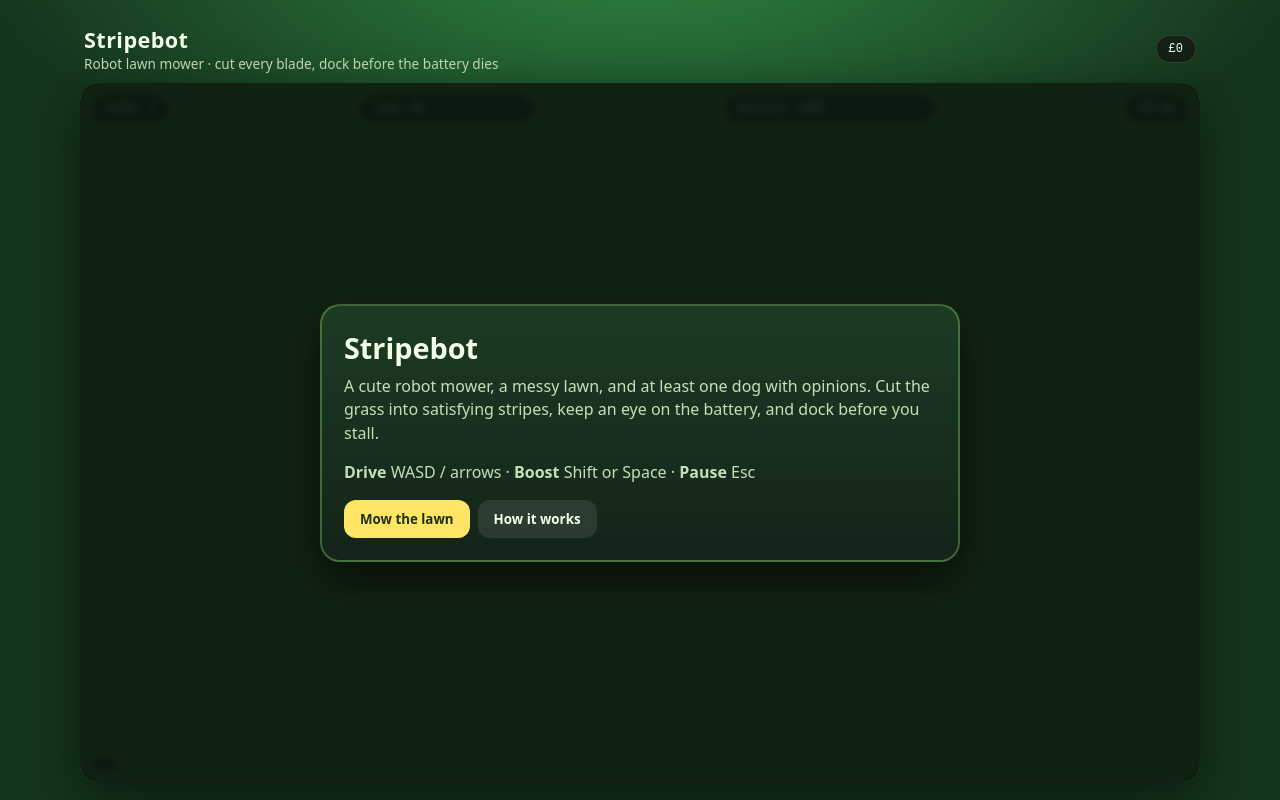
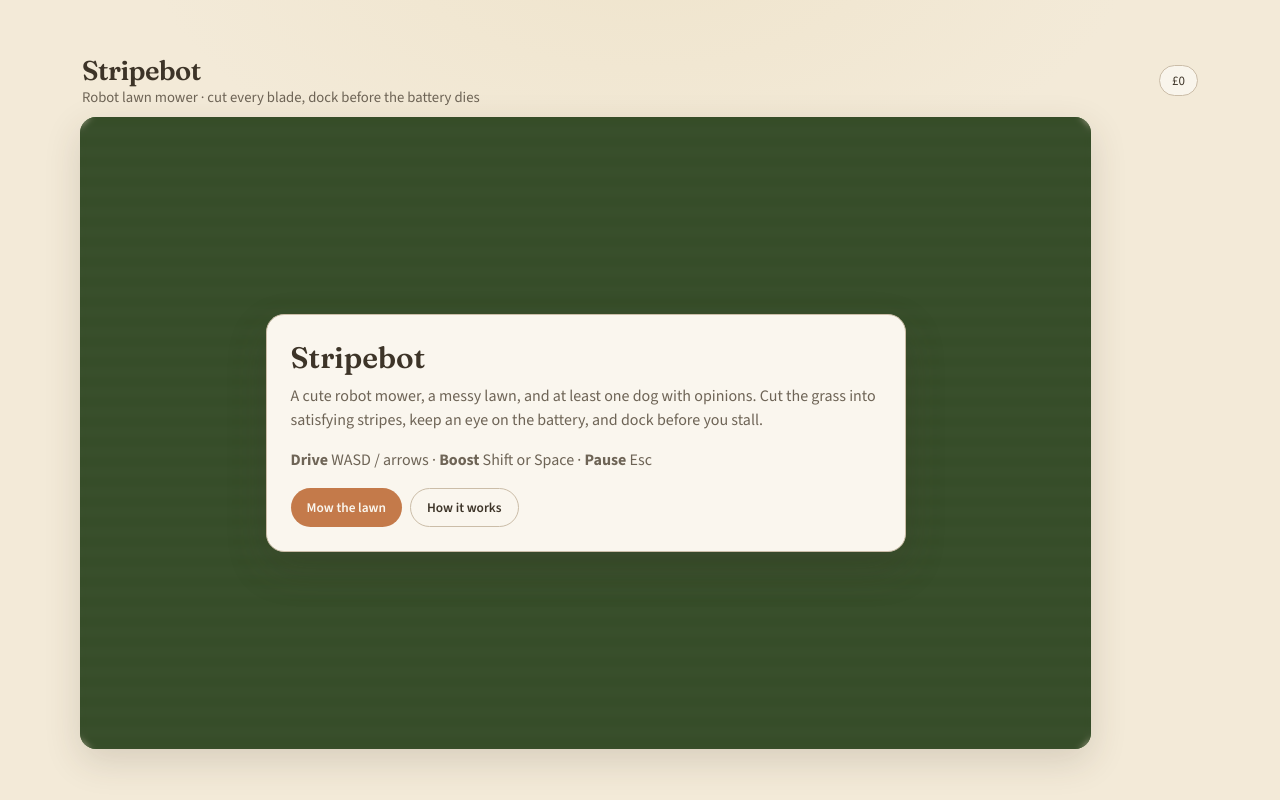
Before and after one commit to heybmtn/stripebot, a website built with Vite: page index.html in a window 1280 px wide. Built offline with nearby package versions, Linux system fonts and the light colour scheme.

Commit message:
Slow-living redesign: HUD off the lawn

```diff
--- a/src/style.css
+++ b/src/style.css
@@ -1,69 +1,283 @@
 :root {
-  --soil: #3a2416;
-  --lawn: #1f6b34;
-  --cut: #8fd96a;
-  --panel: #142016ee;
-  --ink: #f4ffe8;
-  --muted: #c5e0b8;
-  --accent: #ffe566;
-  --danger: #ff6b4a;
-  --charge: #6ad4ff;
+  --linen: #f3ead8;
+  --paper: #faf6ee;
+  --ink: #3d3428;
+  --muted: #6e6456;
+  --sage: #7a8f6a;
+  --sage-deep: #4d5e42;
+  --clay: #c47a4a;
+  --honey: #d4a574;
+  --panel: #faf6eef2;
+  --soil: #8a6a4e;
+  --charge: #6d8b7a;
 }
 
-* { box-sizing: border-box; }
+* {
+  box-sizing: border-box;
+}
 
-html, body {
+html,
+body {
   margin: 0;
   min-height: 100%;
-  background: radial-gradient(1200px 600px at 50% -10%, #2f8a45 0%, transparent 55%), #16351d;
+  background:
+    radial-gradient(900px 480px at 50% -8%, #efe4cc 0%, transparent 55%),
+    var(--linen);
   color: var(--ink);
-  font-family: Fredoka, system-ui, sans-serif;
+  font-family: "Source Sans 3", system-ui, sans-serif;
   overflow: hidden;
 }
 
-#app { min-height: 100dvh; display: grid; place-items: center; padding: 12px; }
-.shell { width: min(1120px, 100%); display: grid; gap: 10px; }
-.topbar { display: flex; justify-content: space-between; align-items: center; gap: 12px; padding: 8px 4px 0; }
-.brand { display: flex; align-items: center; gap: 10px; }
-.brand h1 { margin: 0; font-size: 1.35rem; letter-spacing: 0.02em; }
-.brand p { margin: 0; color: var(--muted); font-size: 0.85rem; }
+#app {
+  min-height: 100dvh;
+  display: grid;
+  place-items: center;
+  padding: 16px;
+}
+
+.shell {
+  width: min(1120px, 100%);
+  display: grid;
+  gap: 10px;
+}
+
+.topbar {
+  display: flex;
+  justify-content: space-between;
+  align-items: center;
+  gap: 12px;
+  padding: 2px 2px 0;
+}
+
+.brand h1 {
+  margin: 0;
+  font-family: Fraunces, Georgia, serif;
+  font-size: 1.7rem;
+  font-weight: 600;
+  letter-spacing: -0.02em;
+}
+
+.brand p {
+  margin: 0;
+  color: var(--muted);
+  font-size: 0.92rem;
+}
+
+.status,
+.footer-status {
+  display: flex;
+  flex-wrap: wrap;
+  align-items: center;
+  gap: 8px;
+}
+
+.footer-status {
+  min-height: 2rem;
+}
+
+.shell.is-title .status,
+.shell.is-title .footer-status {
+  visibility: hidden;
+}
+
 .stage {
-  position: relative; border-radius: 18px; overflow: hidden;
-  box-shadow: 0 18px 50px #041208aa, inset 0 0 0 3px #0d2814;
-  background: #0c1a10; aspect-ratio: 16 / 10; max-height: calc(100dvh - 88px);
+  position: relative;
+  border-radius: 16px;
+  overflow: hidden;
+  box-shadow:
+    0 12px 36px #3d342828,
+    inset 0 0 0 1px #cbbda8;
+  background: #d9cbb4;
+  aspect-ratio: 16 / 10;
+  max-height: calc(100dvh - 168px);
 }
-canvas { display: block; width: 100%; height: 100%; image-rendering: pixelated; }
-.hud { pointer-events: none; position: absolute; inset: 0; display: grid; grid-template-rows: auto 1fr auto; padding: 12px; }
-.hud-row { display: flex; justify-content: space-between; gap: 8px; flex-wrap: wrap; }
+
+canvas {
+  display: block;
+  width: 100%;
+  height: 100%;
+  image-rendering: pixelated;
+}
+
 .pill {
-  pointer-events: none; background: var(--panel); border: 1px solid #ffffff22;
-  border-radius: 999px; padding: 6px 12px; font-family: "IBM Plex Mono", monospace;
-  font-size: 12px; display: flex; align-items: center; gap: 8px; backdrop-filter: blur(6px);
+  background: var(--panel);
+  border: 1px solid #cbbda8;
+  border-radius: 999px;
+  padding: 6px 12px;
+  font-size: 13px;
+  font-weight: 500;
+  display: flex;
+  align-items: center;
+  gap: 8px;
+  color: var(--ink);
 }
-.bar { width: 88px; height: 8px; border-radius: 99px; background: #ffffff22; overflow: hidden; }
-.bar > span { display: block; height: 100%; width: 0%; background: linear-gradient(90deg, #7cff7c, #d6ff4a); }
-.bar.battery > span { background: linear-gradient(90deg, #ff5d4a, #ffe566, #6ad4ff); background-size: 88px 8px; }
-.warn { color: var(--accent); font-weight: 700; }
-.overlay { position: absolute; inset: 0; display: grid; place-items: center; padding: 18px; background: #08140ccc; backdrop-filter: blur(4px); }
-.overlay.hidden { display: none; }
-.card { width: min(640px, 100%); background: linear-gradient(180deg, #1d3b24 0%, #132418 100%); border: 2px solid #8fe37a55; border-radius: 20px; padding: 22px; box-shadow: 0 20px 40px #0008; }
-.card h2 { margin: 0 0 8px; font-size: 1.8rem; }
-.card p { margin: 0 0 16px; color: var(--muted); line-height: 1.45; }
-.actions { display: flex; flex-wrap: wrap; gap: 8px; }
-button, .btn { font-family: Fredoka, system-ui, sans-serif; font-weight: 700; border: 0; border-radius: 12px; padding: 10px 16px; background: var(--accent); color: #203010; cursor: pointer; }
-button.ghost { background: #ffffff18; color: var(--ink); }
-button:hover { filter: brightness(1.06); }
-.shop-grid { display: grid; grid-template-columns: repeat(auto-fill, minmax(180px, 1fr)); gap: 8px; margin: 12px 0 16px; max-height: 46vh; overflow: auto; }
-.upgrade { text-align: left; background: #0e1c12; color: var(--ink); border: 1px solid #ffffff22; border-radius: 14px; padding: 12px; width: 100%; }
-.upgrade[disabled] { opacity: 0.55; cursor: default; }
-.upgrade small { display: block; color: var(--muted); font-weight: 500; margin-top: 4px; }
-.touch { pointer-events: auto; display: none; justify-content: space-between; align-items: end; }
-.pad, .boost { display: grid; gap: 6px; }
-.pad { grid-template-columns: repeat(3, 52px); }
-.pad button, .boost button { width: 52px; height: 52px; border-radius: 14px; background: #0e1c12cc; color: white; font-size: 18px; }
-.pad .empty { visibility: hidden; }
+
+.bar {
+  width: 88px;
+  height: 7px;
+  border-radius: 99px;
+  background: #e4d9c4;
+  overflow: hidden;
+}
+
+.bar > span {
+  display: block;
+  height: 100%;
+  width: 0%;
+  background: var(--sage);
+}
+
+.bar.battery > span {
+  background: linear-gradient(90deg, #b45a3c, var(--honey), var(--sage-deep));
+  background-size: 88px 8px;
+}
+
+.warn {
+  color: var(--clay);
+  font-weight: 600;
+}
+
+.overlay {
+  position: absolute;
+  inset: 0;
+  display: grid;
+  place-items: center;
+  padding: 18px;
+  background: #3d342855;
+  backdrop-filter: blur(3px);
+}
+
+.overlay.hidden {
+  display: none;
+}
+
+.card {
+  width: min(640px, 100%);
+  background: var(--paper);
+  border: 1px solid #cbbda8;
+  border-radius: 18px;
+  padding: 24px;
+  box-shadow: 0 16px 40px #3d342833;
+}
+
+.card h2 {
+  margin: 0 0 8px;
+  font-family: Fraunces, Georgia, serif;
+  font-size: 1.85rem;
+  font-weight: 600;
+}
+
+.card p {
+  margin: 0 0 16px;
+  color: var(--muted);
+  line-height: 1.5;
+}
+
+.actions {
+  display: flex;
+  flex-wrap: wrap;
+  gap: 8px;
+}
+
+button,
+.btn {
+  font-family: "Source Sans 3", system-ui, sans-serif;
+  font-weight: 600;
+  border: 0;
+  border-radius: 999px;
+  padding: 10px 16px;
+  background: var(--clay);
+  color: #faf6ee;
+  cursor: pointer;
+}
+
+button.ghost {
+  background: transparent;
+  color: var(--ink);
+  border: 1px solid #cbbda8;
+}
+
+button:hover {
+  filter: brightness(1.05);
+}
+
+.shop-grid {
+  display: grid;
+  grid-template-columns: repeat(auto-fill, minmax(180px, 1fr));
+  gap: 8px;
+  margin: 12px 0 16px;
+  max-height: 46vh;
+  overflow: auto;
+}
+
+.upgrade {
+  text-align: left;
+  background: #f3ead8;
+  color: var(--ink);
+  border: 1px solid #cbbda8;
+  border-radius: 14px;
+  padding: 12px;
+  width: 100%;
+}
+
+.upgrade[disabled] {
+  opacity: 0.55;
+  cursor: default;
+}
+
+.upgrade small {
+  display: block;
+  color: var(--muted);
+  font-weight: 500;
+  margin-top: 4px;
+}
+
+.touch {
+  pointer-events: auto;
+  display: none;
+  position: absolute;
+  right: 12px;
+  bottom: 12px;
+  justify-content: flex-end;
+  align-items: end;
+  gap: 10px;
+  z-index: 2;
+}
+
+.pad,
+.boost {
+  display: grid;
+  gap: 6px;
+}
+
+.pad {
+  grid-template-columns: repeat(3, 48px);
+}
+
+.pad button,
+.boost button {
+  width: 48px;
+  height: 48px;
+  border-radius: 14px;
+  background: #faf6eecc;
+  color: var(--ink);
+  font-size: 16px;
+  border: 1px solid #cbbda8;
+}
+
+.pad .empty {
+  visibility: hidden;
+}
+
 @media (max-width: 820px), (pointer: coarse) {
-  .touch { display: flex; }
-  .brand p { display: none; }
-  .stage { aspect-ratio: 4 / 5; max-height: calc(100dvh - 72px); }
+  .touch {
+    display: flex;
+  }
+  .brand p {
+    display: none;
+  }
+  .stage {
+    aspect-ratio: 4 / 5;
+    max-height: calc(100dvh - 196px);
+  }
 }
```
